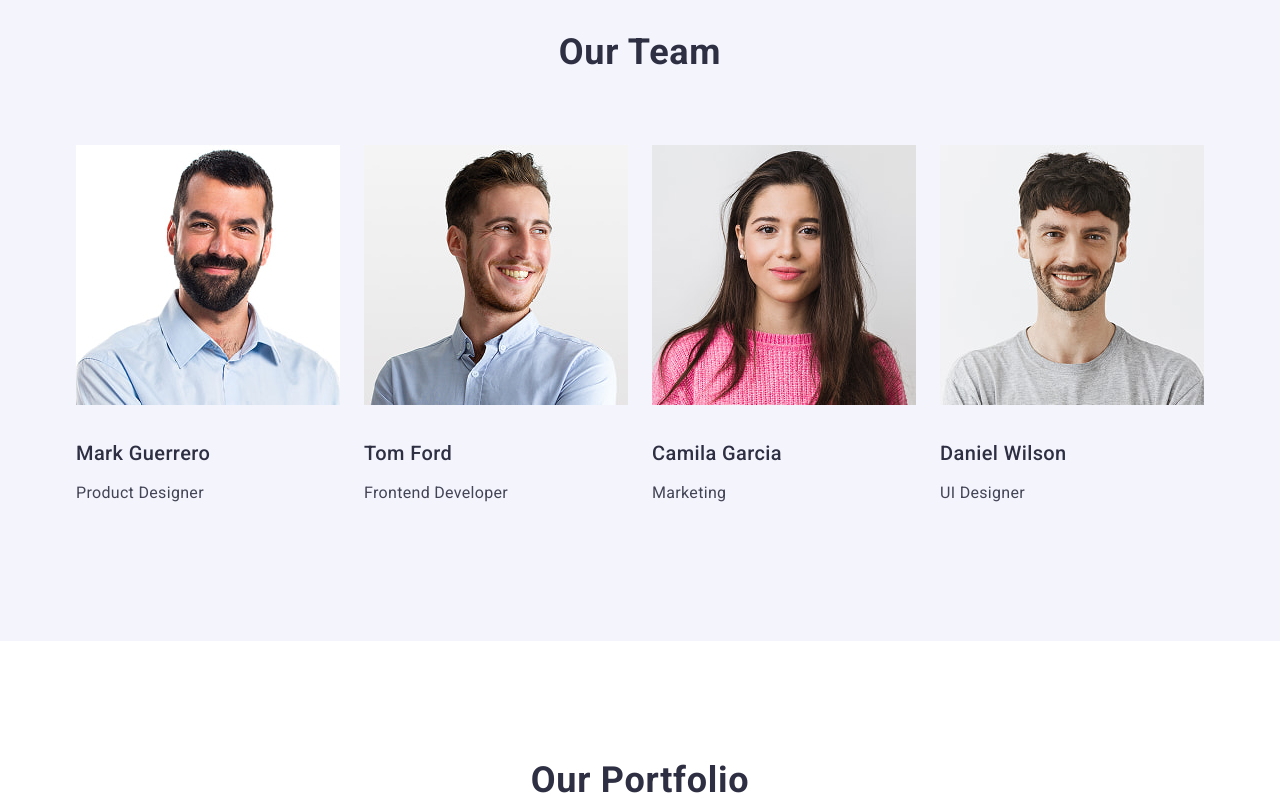
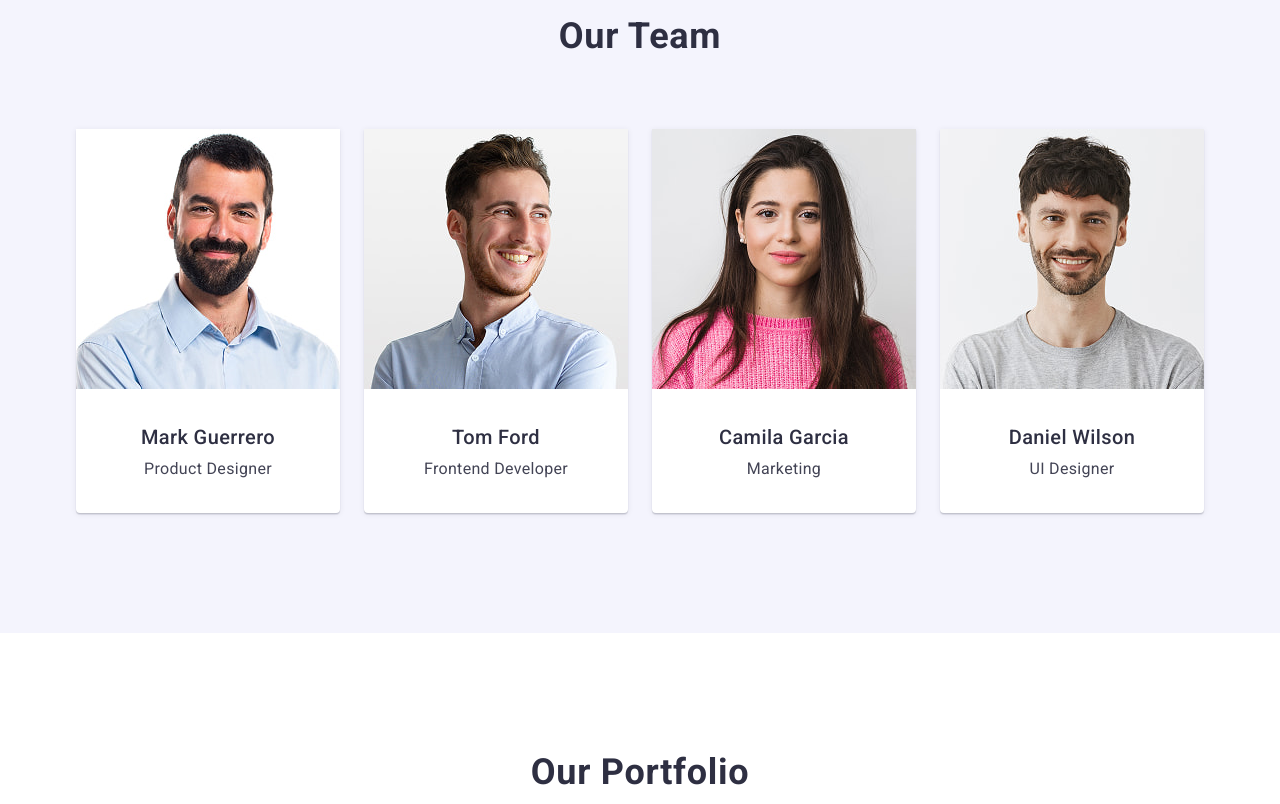
Before and after one commit to l1pos/goit-markup-hw-02, a plain HTML site: page index.html in a window 1280 px wide. Shown: the part 1200-2004 px from the top of the page. Drawn offline with nearby package versions, Linux system fonts and the light colour scheme.

Commit message:
feat: add hover animations to portfolio cards and finalize team section styling

```diff
--- a/css/styles.css
+++ b/css/styles.css
@@ -144,7 +144,8 @@ main section {
     padding: 120px 0;
 }
 
-section h2 { /* Спільний стиль для заголовків секцій "Team" та "Portfolio" */
+/* Загальний стиль для заголовків секцій "Team" та "Portfolio" */
+section h2 {
     font-weight: 700;
     font-size: 36px;
     line-height: 1.11;
@@ -155,12 +156,14 @@ section h2 { /* Спільний стиль для заголовків секц
     margin-bottom: 72px;
 }
 
-.container > ul { /* Список елементів у секціях "Values" та "Team" */
+/* --- Секція VALUES (Переваги) --- */
+/* Стилі для горизонтального розташування */
+section:nth-child(2) .container ul {
     display: flex;
     gap: 24px;
 }
-
-.container li h3 { /* Стилі для заголовків <h3> у "Values" та "Team" */
+/* Стилі для заголовків <h3> у "Values" */
+section:nth-child(2) ul li h3 {
     font-weight: 500;
     font-size: 20px;
     line-height: 1.2;
@@ -170,19 +173,51 @@ section h2 { /* Спільний стиль для заголовків секц
     margin-bottom: 8px;
 }
 
-.container li p { /* Стилі для параграфів у "Values" та "Team" */
+/* Стилі для параграфів у "Values" */
+section:nth-child(2) ul li p {
     font-size: 16px;
     line-height: 1.5;
     letter-spacing: 0.02em;
+    margin: 0;
 }
 
 /* --- Секція TEAM (Команда) --- */
-section:nth-child(3) { /* Виділяємо секцію "Team" */
+section:nth-child(3) {
     background-color: #F4F4FD;
 }
-
+/* Стилі для горизонтального розташування та центривання карток */
+section:nth-child(3) .container ul {
+    display: flex;
+    justify-content: center;
+    gap: 24px;
+}
+/* Картка члена команди */
+section:nth-child(3) ul li {
+    background-color: #FFFFFF;
+    border-radius: 0px 0px 4px 4px;
+    box-shadow: 0px 1px 6px rgba(46, 47, 66, 0.08),
+                0px 1px 1px rgba(46, 47, 66, 0.16),
+                0px 2px 1px rgba(46, 47, 66, 0.08);
+    text-align: center;
+    padding-bottom: 32px;
+}
+/* Заголовок імені (h3) */
 section:nth-child(3) ul li h3 {
-    margin-top: 32px; /* Відступ від зображення */
+    font-weight: 500;
+    font-size: 20px;
+    line-height: 1.2;
+    letter-spacing: 0.02em;
+    color: #2e2f42;
+    margin-top: 32px;
+    margin-bottom: 8px;
+}
+/* Параграф посади (p) */
+section:nth-child(3) ul li p {
+    font-size: 16px;
+    line-height: 1.5;
+    letter-spacing: 0.02em;
+    color: #434455;
+    margin: 0;
 }
 
 
@@ -190,7 +225,7 @@ section:nth-child(3) ul li h3 {
 .portfolio {
     padding-top: 120px;
     padding-bottom: 120px;
-    background-color: #fff; /* Білий фон */
+    background-color: #fff;
 }
 
 .portfolio-list {
@@ -206,8 +241,17 @@ section:nth-child(3) ul li h3 {
     border: 1px solid #e7e9fc;
     border-radius: 0px 0px 4px 4px;
     overflow: hidden;
+    /* АНІМАЦІЯ: плавний перехід для тіні та підняття */
     transition: box-shadow 250ms cubic-bezier(0.4, 0, 0.2, 1),
                 transform 250ms cubic-bezier(0.4, 0, 0.2, 1);
+}
+
+.portfolio-item:hover {
+    /* Ефект при наведенні: тінь та підняття */
+    box-shadow: 0px 2px 1px rgba(0, 0, 0, 0.2),
+                0px 1px 6px rgba(0, 0, 0, 0.12),
+                0px 1px 1px rgba(0, 0, 0, 0.14);
+    transform: translateY(-5px);
 }
 
 .portfolio-item img {
@@ -253,7 +297,7 @@ section:nth-child(3) ul li h3 {
     margin-bottom: 16px;
 }
 
-.page-footer .logo .logo-art { /* Відміна стилю header-logo-art для футера */
+.page-footer .logo .logo-art {
     color: inherit;
 }
 
```
